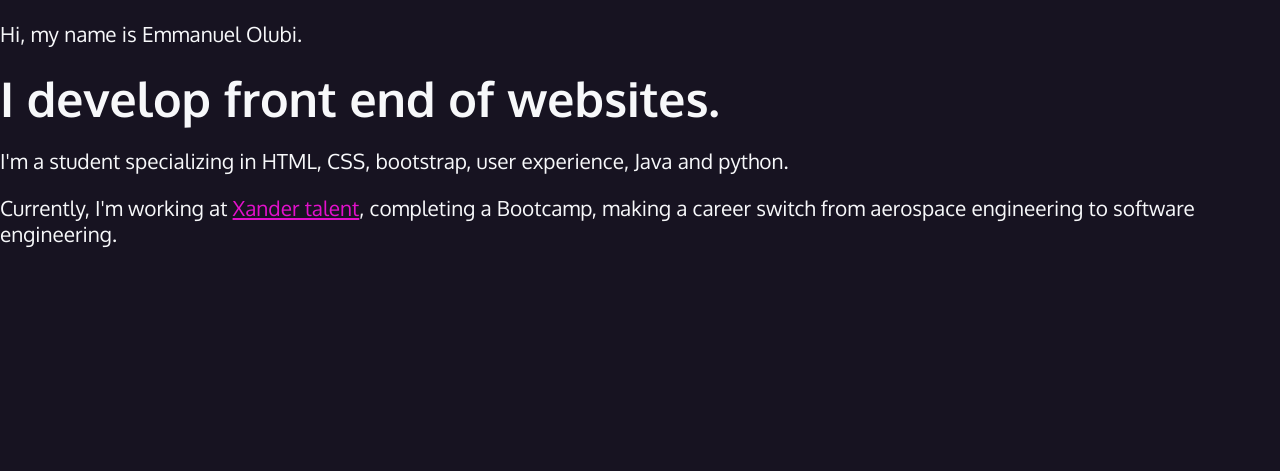
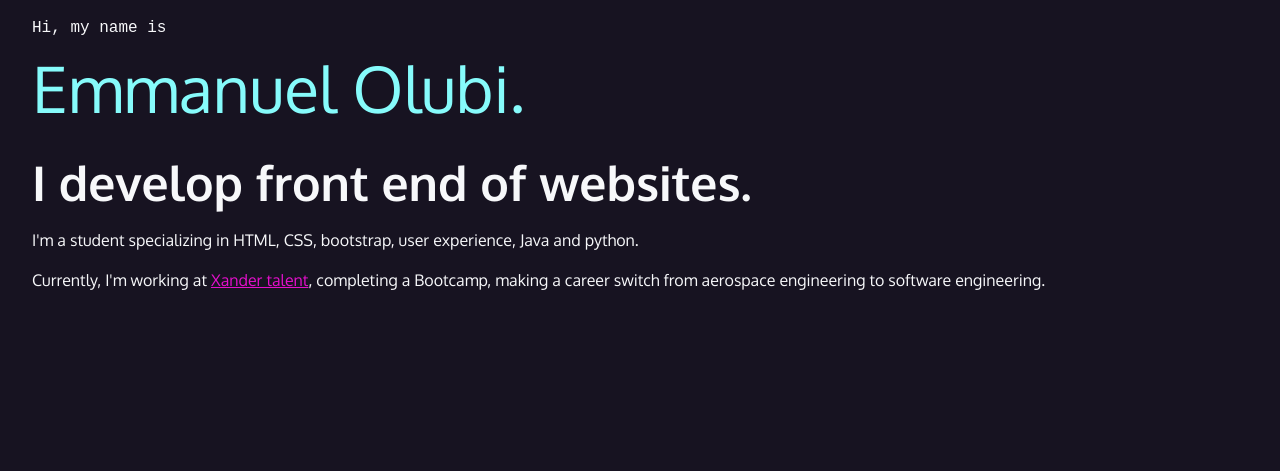
Before and after one commit to eolubi/xander-html-css-exercise, a plain HTML site: page index.html in a window 1280 px wide. Drawn offline with Linux system fonts and the light colour scheme; a web font is replaced by a local one.

Commit message:
completed styling the intro section

```diff
--- a/index.html
+++ b/index.html
@@ -8,6 +8,7 @@
     <link rel="stylesheet" href="./style.css" />
   </head>
   <body>
+    <section id="intro">
     <p class ="name">Hi, my name is <span>Emmanuel Olubi.</span></p>
 
     <h2>I develop front end of websites.</h2>
@@ -17,5 +18,6 @@
     <p>
         Currently, I'm working at <a href="https://www.xandertalent.com/">Xander talent</a>, completing a Bootcamp, making a
         career switch from aerospace engineering to software engineering.</p>
+    </section>
   </body>
 </html>
--- a/style.css
+++ b/style.css
@@ -24,6 +24,8 @@ html {
     box-sizing: inherit;
 }
 
+
+
 body{
     font-family: var(--sans);
     padding: 0;
@@ -49,3 +51,25 @@ a:hover{
 h2{
     font-size: 3rem;
 }
+
+/* Intro section */
+
+#intro{
+    padding : 0 2rem 10rem 2rem;
+}
+
+#intro p{
+    font-size: 1rem;
+    line-height: 1.5;
+}
+
+#intro .name{
+    font-family: var(--mono);
+}
+
+.name span{
+    font-family: var(--sans);
+    font-size: 4rem;
+    color: var(--aqua);
+    display: block;
+}
```
